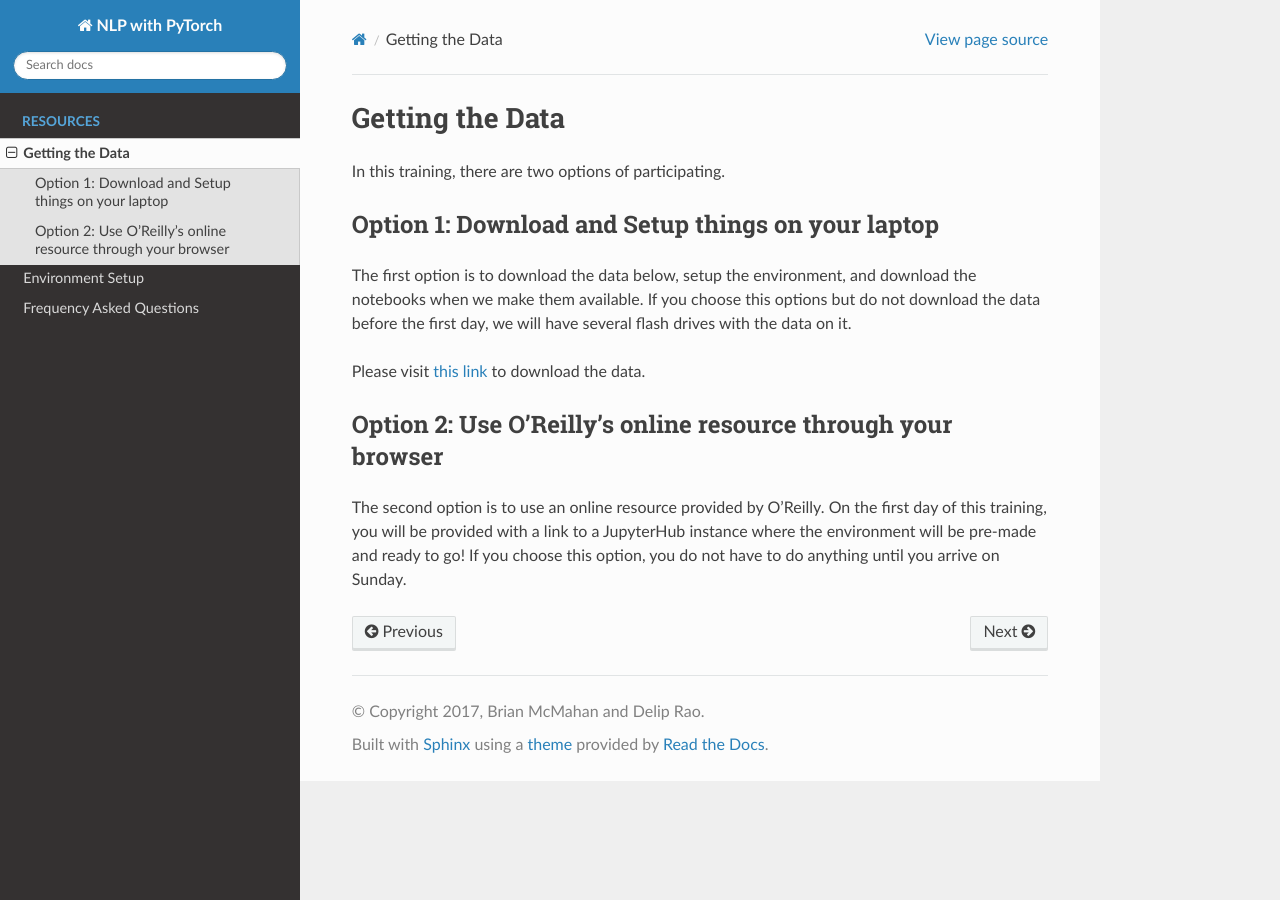
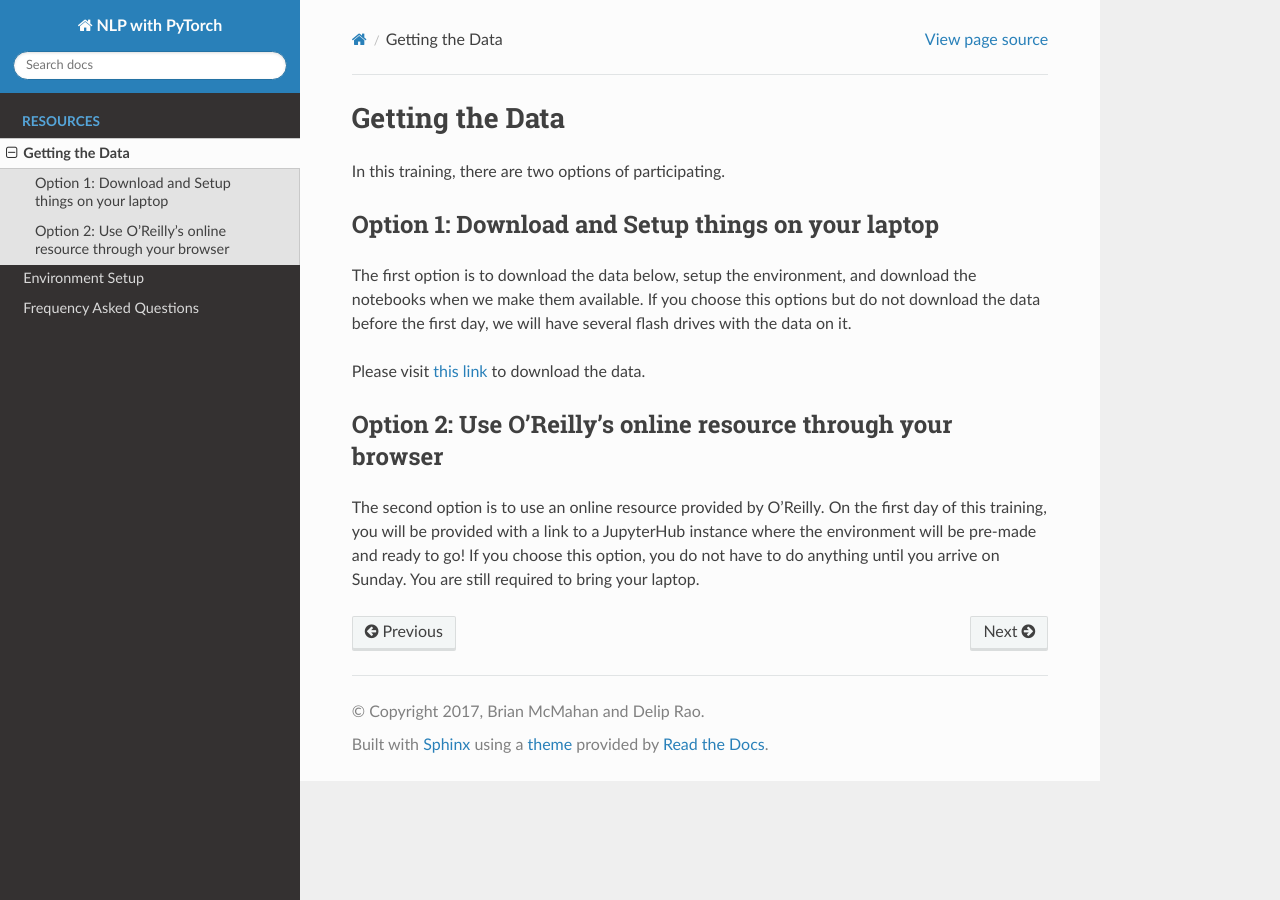
Before and after one commit to joosthub/pytorch-nlp-tutorial-sf2017, a Sphinx documentation site: the page built from docs/download_data.rst, in a window 1280 px wide. Built offline with Sphinx 7.4.7 and the Read the Docs theme 2.0.0, drawn with Linux system fonts in a browser that asks for light colours.

Commit message:
updating phrasing on download data section

```diff
--- a/docs/download_data.rst
+++ b/docs/download_data.rst
@@ -16,3 +16,4 @@ Option 2: Use O'Reilly's online resource through your browser
 ^^^^^^^^^^^^^^^^^^^^^^^^^^^^^^^^^^^^^^^^^^^^^^^^^^^^^^^^^^^^^
 
 The second option is to use an online resource provided by O'Reilly. On the first day of this training, you will be provided with a link to a JupyterHub instance where the environment will be pre-made and ready to go!  If you choose this option, you do not have to do anything until you arrive on Sunday.
+You are still required to bring your laptop.
```
